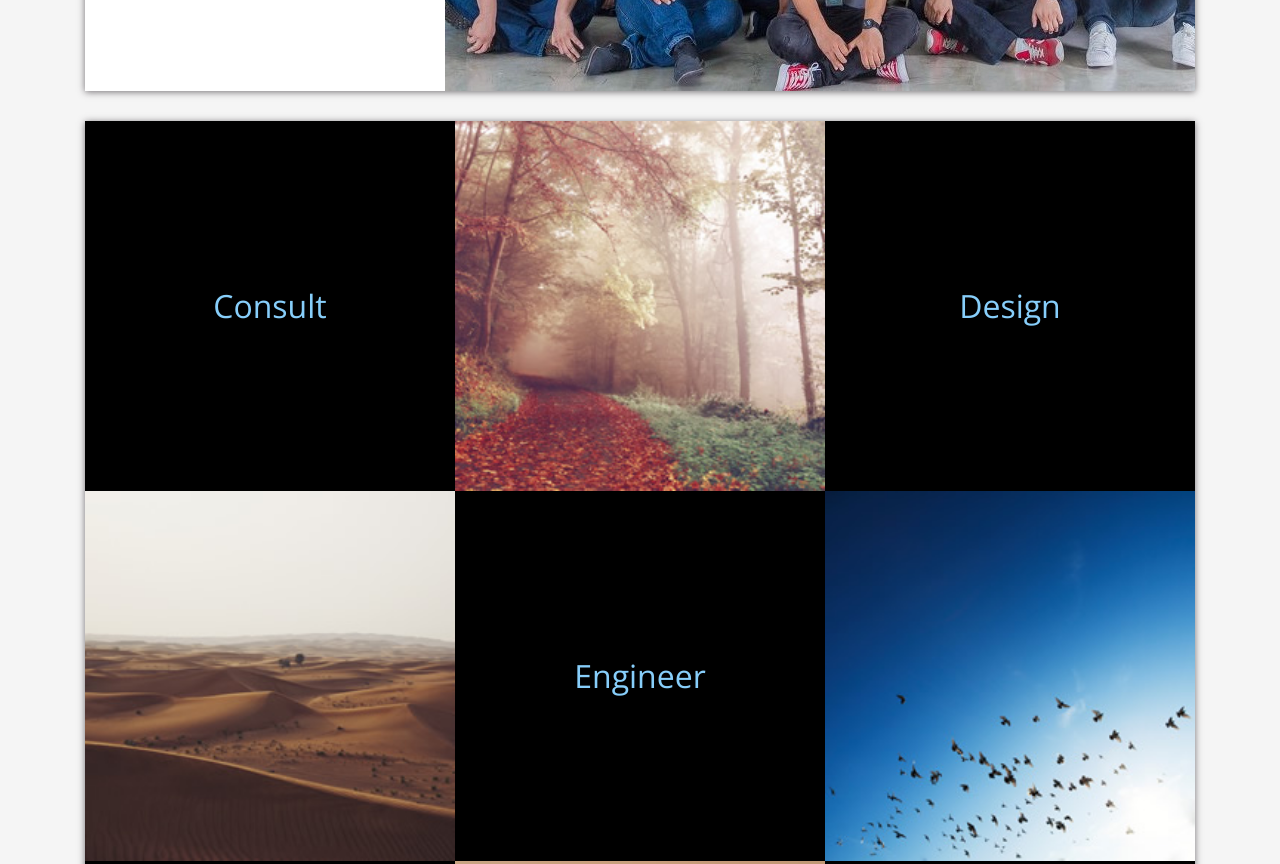
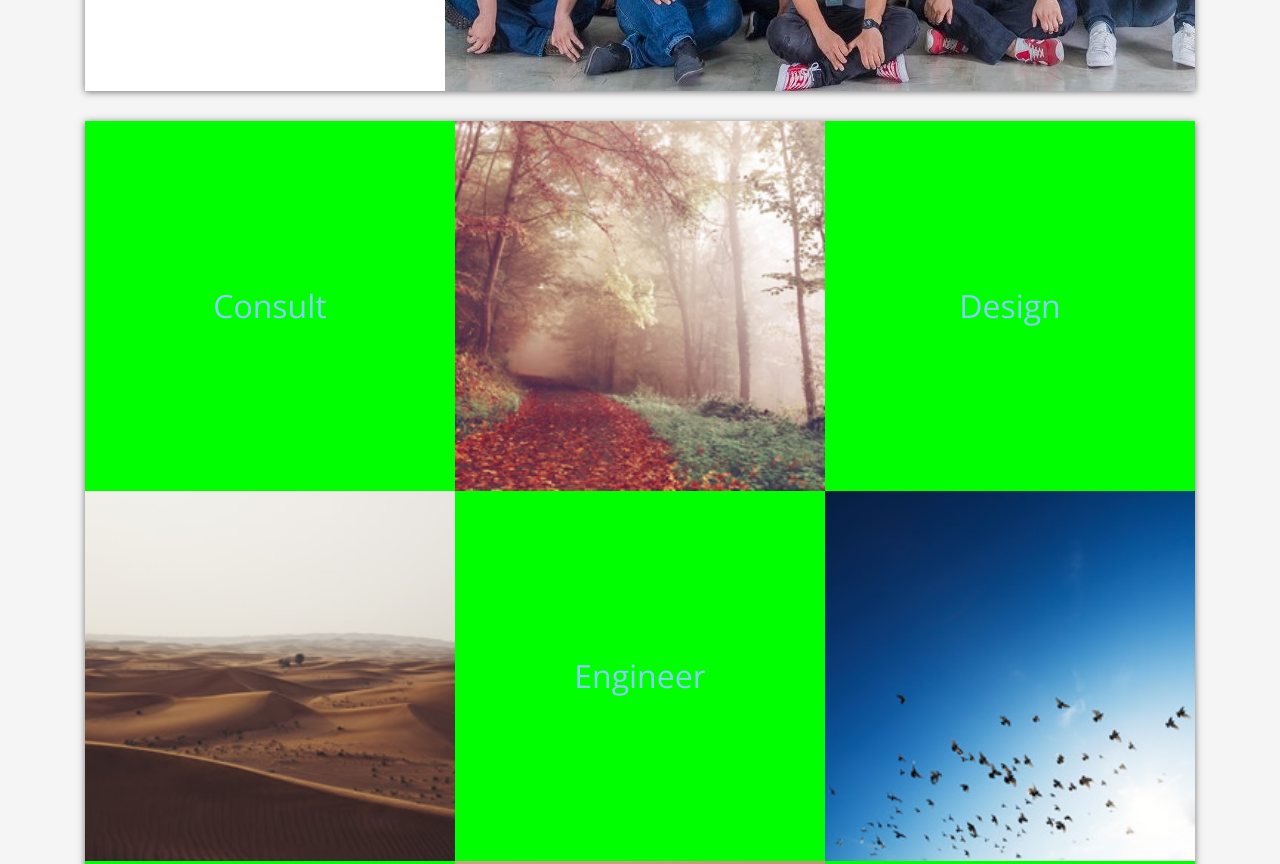
Before and after one commit to VLADORT/aws-deploy-lab, a plain HTML site: page index.html in a window 1280 px wide. Shown: the part 920-1784 px from the top of the page. Drawn offline with nearby package versions, Linux system fonts and the light colour scheme; files that its build step writes are made by us from their sources; files whose address does not match are found by name.

```diff
--- a/src/main/resources/static/css/style.css
+++ b/src/main/resources/static/css/style.css
@@ -1,5 +1,5 @@
 #about .boxes .box {
-    background: #000;
+    background: lime;
 }
 
 .tm-content-box .boxes .box p {
```
